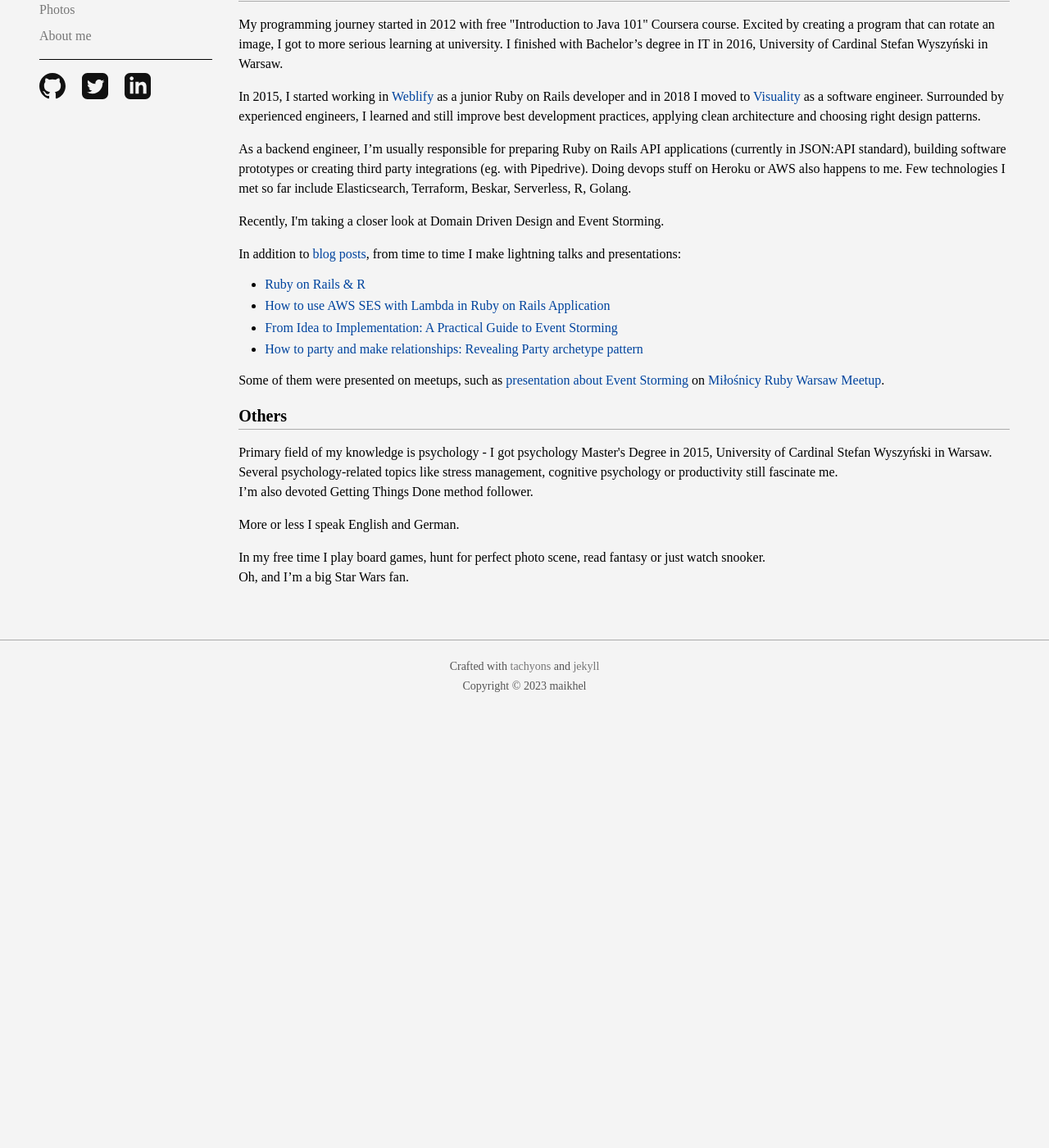
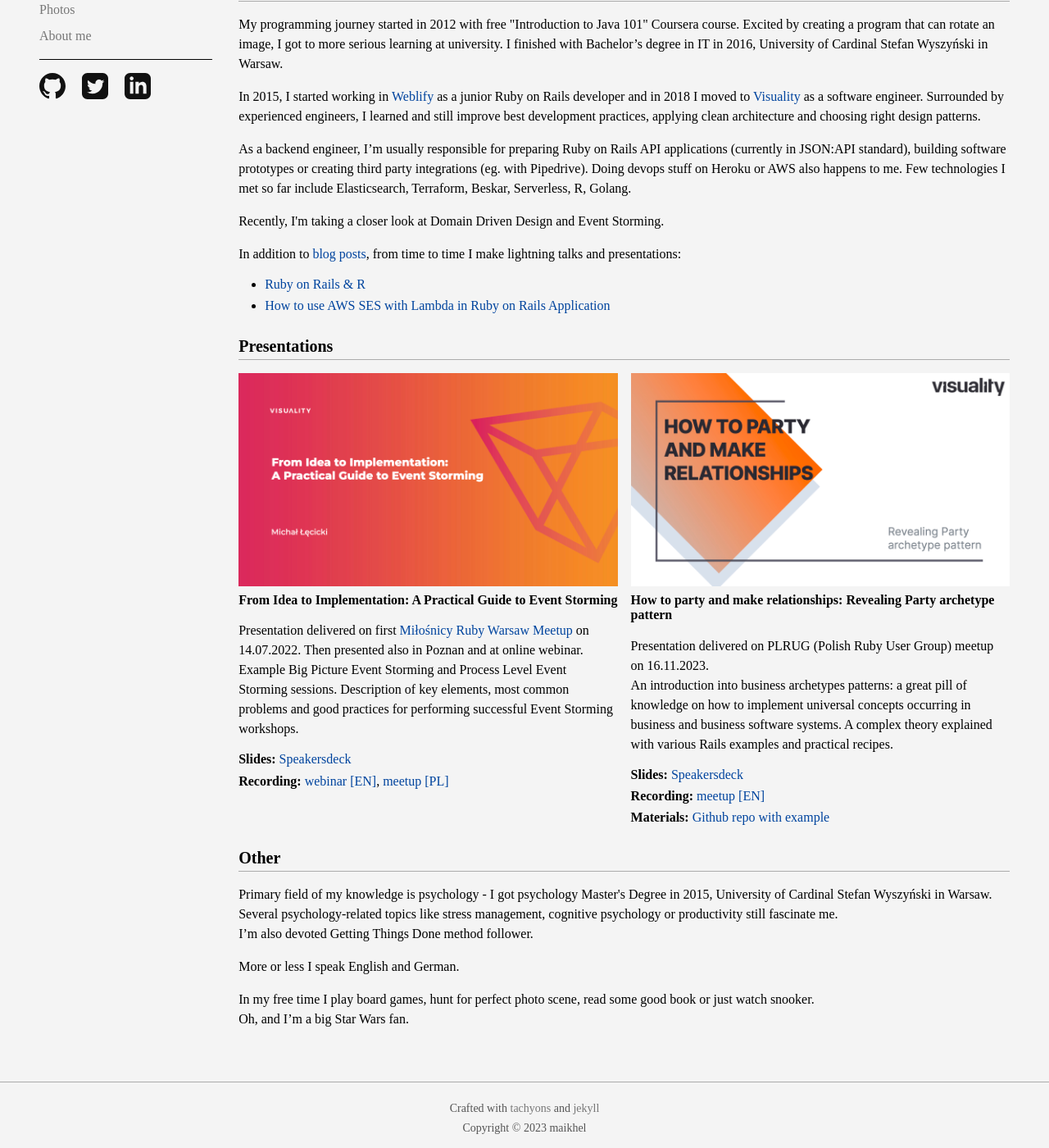
Before and after one commit to maikhel/maikhel.github.io, a Jekyll site: the page built from about.html, in a window 1280 px wide and 1400 px high, scrolled down 208 px. Shown: the whole window at 82% size. Built offline with Jekyll 4.4.1, drawn with Linux system fonts in a browser that asks for light colours; before the commit the page ends 1069 px from its top, so only the background shows below that.

Commit message:
Update about me page with more details about presentations

```diff
--- a/about.html
+++ b/about.html
@@ -42,18 +42,56 @@
       <a href="https://www.youtube.com/watch?v=pnz-y8sEBOk" target="_blank" title="Ruby on Rails & R" class="link dark-blue dark--gold dim">Ruby on Rails & R</a>
     </li>
     <li class="pb2"> <a href="https://www.youtube.com/watch?v=lLByVFjsIpY" target="_blank" title="AWS SES with Lambda in Ruby on Rails Application" class="link dark-blue dark--gold dim">How to use AWS SES with Lambda in Ruby on Rails Application</a></li>
-    <li class="pb2"> <a href="https://www.youtube.com/watch?v=JTjHMQh-6jw" target="_blank" title="From Idea to Implementation: A Practical Guide to Event Storming" class="link dark-blue dark--gold dim">From Idea to Implementation: A Practical Guide to Event Storming</a></li>
-    <li> <a href="https://speakerdeck.com/maikhel/business-archetype-patterns-archetype-party" target="_blank" title="How to party and make relationships: Revealing Party archetype pattern" class="link dark-blue dark--gold dim">How to party and make relationships: Revealing Party archetype pattern</a></li>
   </ul>
 
-  <p class="lh-copy">
-    Some of them were presented on meetups, such as
-    <a href="https://speakerdeck.com/maikhel/introduction-to-event-storming" target="_blank" title="presentation about Event Storming" class="link dark-blue dark--gold dim">presentation about Event Storming</a> on
-      <a href="https://www.visuality.pl/posts/first-milosnicy-ruby-warsaw-meetup" target="_blank" title="Miłośnicy Ruby Warsaw Meetup" class="link dark-blue dark--gold dim">Miłośnicy Ruby Warsaw Meetup</a>.
-  </p>
+  <h3 class="f4 b pv1 mv2 bb b--black-30 dark--b--white-30"> Presentations </h3>
+  <div class="cf">
+    <div class="fl w-100 w-100-m w-50-ns pr2-ns">
+      <img src="images/event_storming_presentation_slide.jpeg" class="db pv2" alt="Event storming slide image">
+      <strong> From Idea to Implementation: A Practical Guide to Event Storming </strong>
+      <p class="lh-copy">
+        Presentation delivered on first <a href="https://www.visuality.pl/posts/first-milosnicy-ruby-warsaw-meetup" target="_blank" title="Miłośnicy Ruby Warsaw Meetup" class="link dark-blue dark--gold dim">Miłośnicy Ruby Warsaw Meetup</a> on 14.07.2022. Then presented also in Poznan and at online webinar.</br>
+        Example Big Picture Event Storming and Process Level Event Storming sessions. Description of key elements, most common problems and good practices for performing successful Event Storming workshops.
 
+      <ul class="list pl0">
+        <li class="pb2">
+          <strong>Slides: </strong>
+          <a href="https://speakerdeck.com/maikhel/introduction-to-event-storming" target="_blank" title="How to party and make relationships: Revealing Party archetype pattern" class="link dark-blue dark--gold dim">Speakersdeck</a>
+        </li>
+        <li class="pb2">
+          <strong>Recording: </strong>
+          <a href="https://www.youtube.com/watch?v=JTjHMQh-6jw" target="_blank" title="How to party and make relationships: Revealing Party archetype pattern" class="link dark-blue dark--gold dim">webinar [EN]</a>,
+          <a href="https://www.youtube.com/watch?v=i6AhAnckoNI" target="_blank" title="How to party and make relationships: Revealing Party archetype pattern" class="link dark-blue dark--gold dim">meetup [PL]</a>
+        </li>
+      </ul>
+      </p>
+    </div>
+    <div class="fl w-100 w-100-m w-50-ns pl2-ns">
+      <img src="images/archetypes_presentation_slide.jpeg" class="db pv2" alt="Business archetypes slide image">
+      <strong> How to party and make relationships: Revealing Party archetype pattern </strong>
+      <p class="lh-copy">
+        Presentation delivered on PLRUG (Polish Ruby User Group) meetup on 16.11.2023.</br>
+        An introduction into business archetypes patterns: a great pill of knowledge on how to implement universal concepts occurring in business and business software systems. A complex theory explained with various Rails examples and practical recipes.
 
-  <h3 class="f4 b pv1 mv2 bb b--black-30 dark--b--white-30"> Others </h3>
+      <ul class="list pl0">
+        <li class="pb2">
+          <strong>Slides: </strong>
+          <a href="https://speakerdeck.com/maikhel/business-archetype-patterns-archetype-party" target="_blank" title="How to party and make relationships: Revealing Party archetype pattern" class="link dark-blue dark--gold dim">Speakersdeck</a>
+        </li>
+        <li class="pb2">
+          <strong>Recording: </strong>
+          <a href="https://www.youtube.com/watch?v=ZkvKVbwd2Z8" target="_blank" title="How to party and make relationships: Revealing Party archetype pattern" class="link dark-blue dark--gold dim">meetup [EN]</a>
+        </li>
+        <li>
+          <strong>Materials: </strong>
+          <a href="https://github.com/maikhel/business-archetypes" target="_blank" title="How to party and make relationships: Revealing Party archetype pattern" class="link dark-blue dark--gold dim">Github repo with example</a>
+        </li>
+      </ul>
+      </p>
+    </div>
+  </div>
+
+  <h3 class="f4 b pv1 mv2 bb b--black-30 dark--b--white-30"> Other </h3>
   <p class="lh-copy">
     Primary field of my knowledge is psychology - I got psychology Master's Degree in 2015, University of Cardinal Stefan Wyszyński in Warsaw.</br>
     Several psychology-related topics like stress management, cognitive psychology or productivity still fascinate me.</br>
@@ -66,7 +104,7 @@
   </p>
 
   <p class="lh-copy">
-    In my free time I play board games, hunt for perfect photo scene, read fantasy or just watch snooker.</br>
+    In my free time I play board games, hunt for perfect photo scene, read some good book or just watch snooker.</br>
     Oh, and I’m a big Star Wars fan.
   </p>
 </div>
```
Also changed, not shown: images/archetypes_presentation_slide.jpeg (added), images/event_storming_presentation_slide.jpeg (added).
